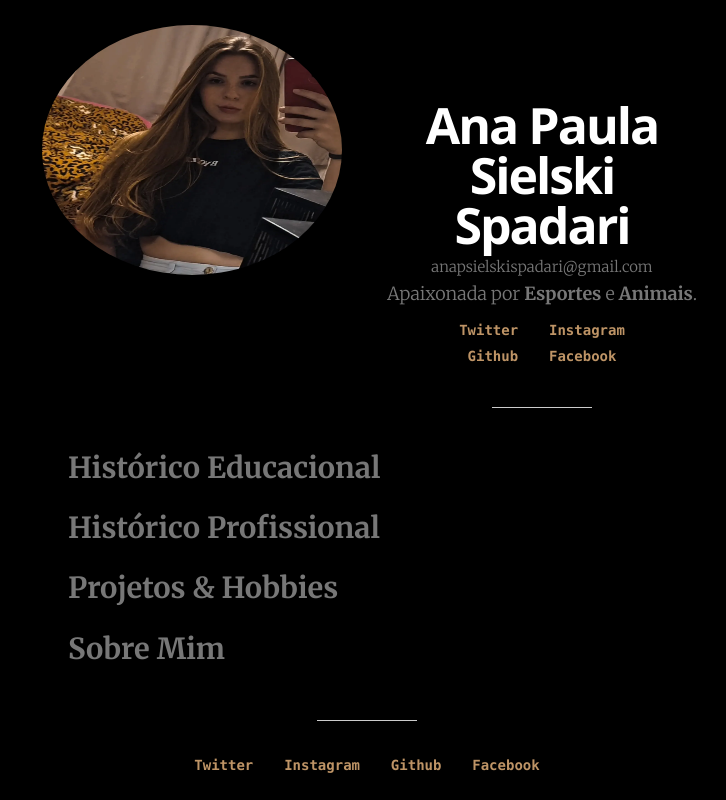
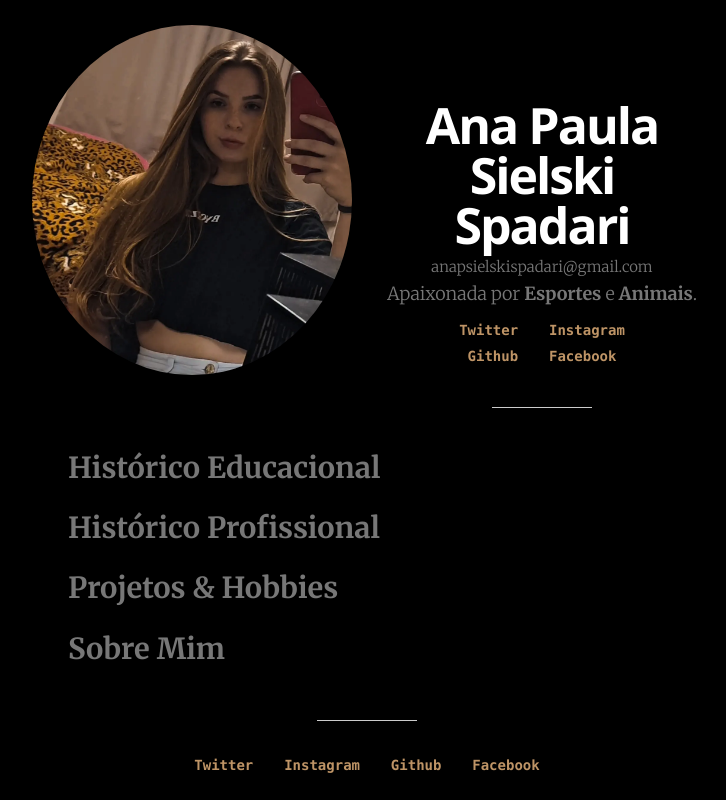
Before and after one commit to anapaulasspadari/site_pessoal, a plain HTML site: page personal_site-main/index.html in a window 1280 px wide. Shown: the whole page, without its empty margins (273-999 px from the left). Drawn offline with nearby package versions, Linux system fonts and the light colour scheme.

Commit message:
Update custom.css

```diff
--- a/personal_site-main/styles/custom.css
+++ b/personal_site-main/styles/custom.css
@@ -113,8 +113,8 @@ ol li {
 
 .hero-image {
     border-radius: 50%;
-    width: 300px;
-    height: 250px;
+    width: 550px;
+    height: 350px;
     margin: 25px 0;
 }
 
```
